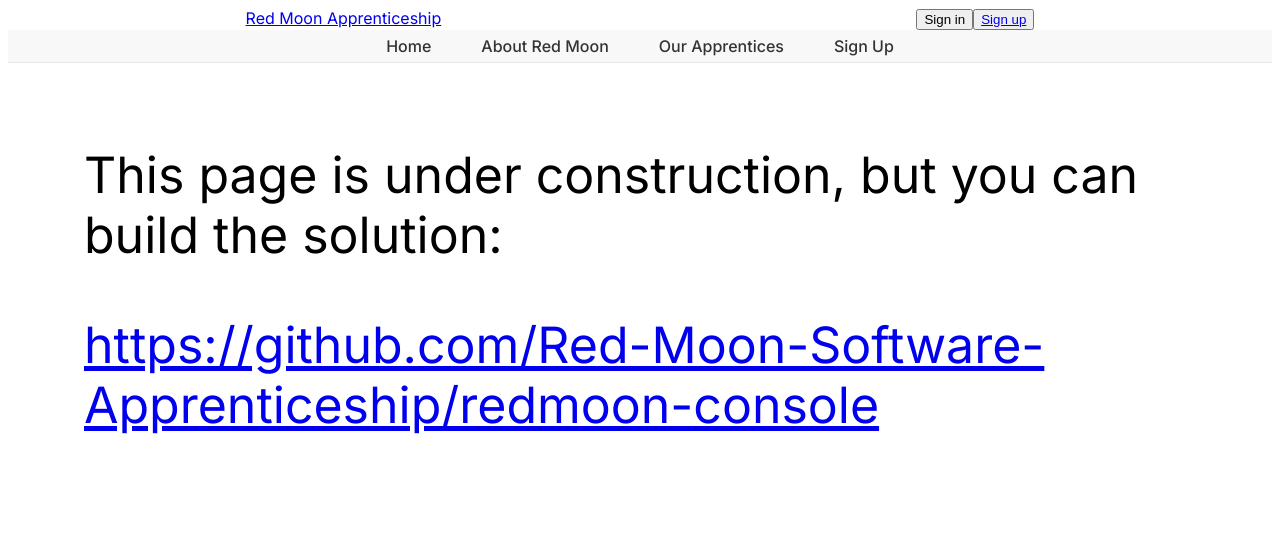
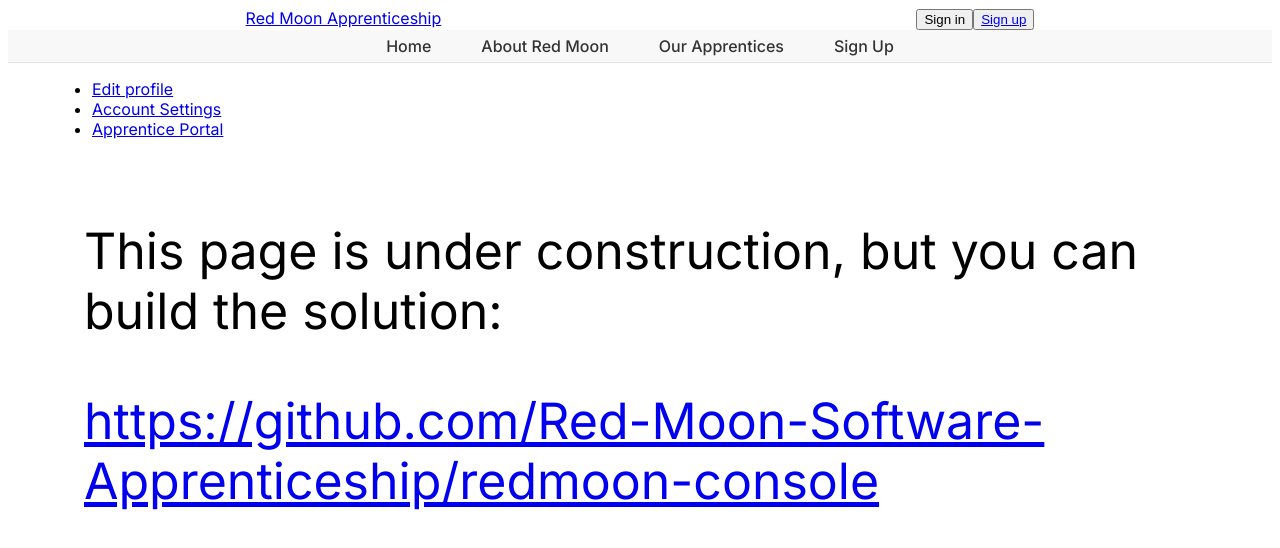
Before and after one commit to Red-Moon-Software-Apprenticeship/redmoon-console, a Next.js app: page /my-profile in a window 1280 px wide. Shown: the top 548 px of the page. Built offline with nearby package versions, Linux system fonts and the light colour scheme; no server answers.

Commit message:
Added basic pages

```diff
--- a/src/app/my-profile/page.jsx
+++ b/src/app/my-profile/page.jsx
@@ -1,12 +1,30 @@
-
 import Layout from '@/components/Layout/Layout'
 import UnderConstruction from '@/components/UnderConstruction'
+import Link from 'next/link'
 
-const MyProfile =() => {
+const MyProfile = () => {
   return (
-   <Layout>
-      <UnderConstruction/>
-   </Layout>
+    <Layout>
+      <ul>
+        <li>
+          <Link href='/my-profile/edit'>
+            Edit profile
+          </Link>
+        </li>
+        <li>
+          <Link href='/my-profile/account-settings'>
+            Account Settings
+          </Link>
+        </li>
+        <li>
+          <Link href='/apprentice-portal'>
+            Apprentice Portal
+          </Link>
+
+        </li>
+      </ul>
+      <UnderConstruction />
+    </Layout>
   )
 }
 
--- a/src/components/AuthHeader/LoggedIn.jsx
+++ b/src/components/AuthHeader/LoggedIn.jsx
@@ -1,12 +1,15 @@
 "use client"
 import React from 'react';
 import {signOut} from 'next-auth/react'
+import Link from 'next/link';
 
 const LoggedIn = ({name}) => {
 
     return (
         <div className='flex-col'>
-            <span>Hello {name}</span>
+            <Link href='/my-profile'>
+                <span>Hello {name}</span>
+            </Link>
             <button onClick={()=> signOut()}>
                 Sign Out
             </button>
--- a/src/components/Layout/ApprNav.jsx
+++ b/src/components/Layout/ApprNav.jsx
@@ -9,8 +9,8 @@
     return (
         <>
             <li>
-                <Link href='/apprentice-portal'>
-                    My Portal
+                <Link href='/my-profile'>
+                    My Profile
                 </Link>
             </li>
             { subRole === 'unmerged issue' &&
```
Also changed, not shown: src/app/my-profile/account-settings/page.jsx (added, +15 -0 lines), src/app/my-profile/edit/page.jsx (added, +15 -0 lines).
